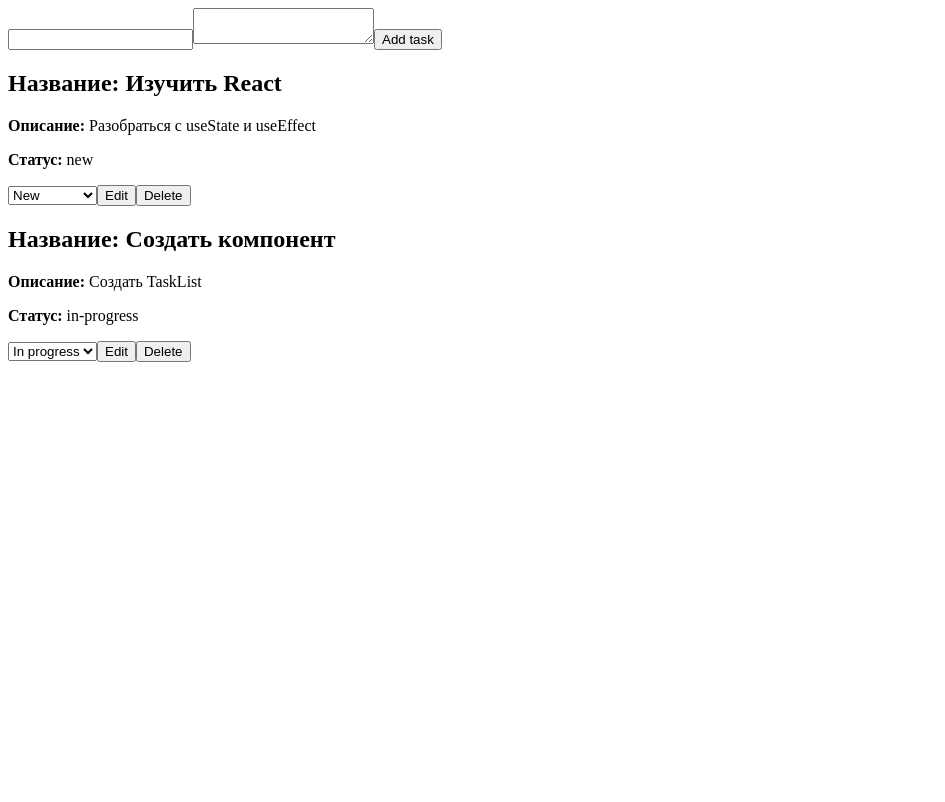
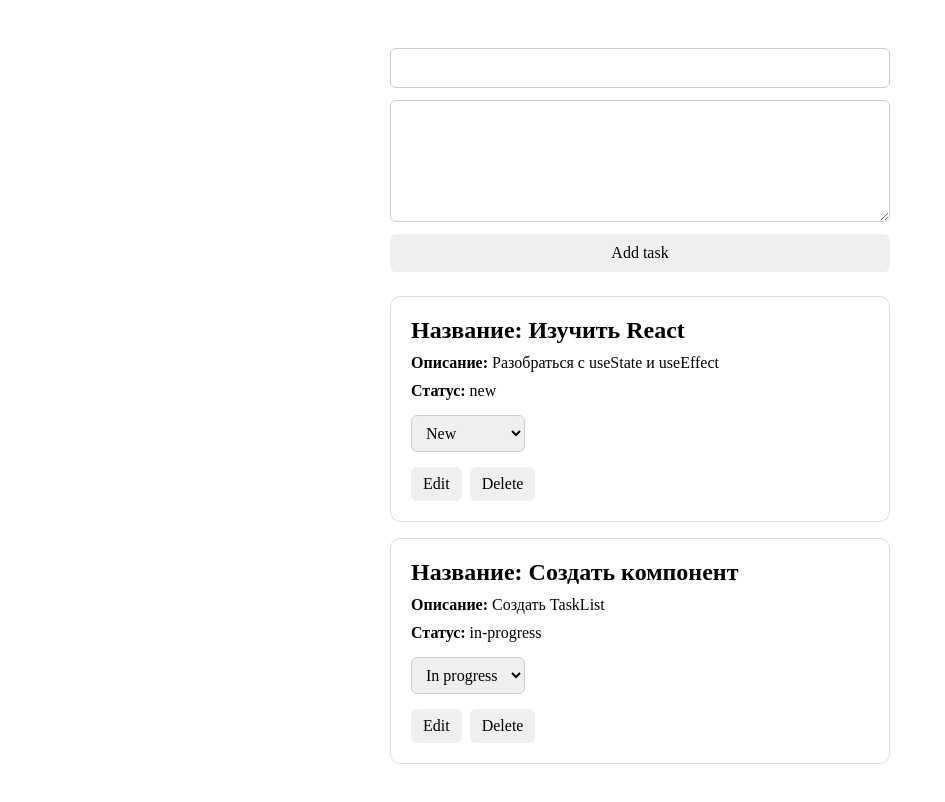
Before and after one commit to taptiyga/task-manager, a React (Vite) app: page / in a window 1280 px wide. Shown: the top 802 px of the page, without its empty margins (0-945 px from the left). Built offline with nearby package versions, Linux system fonts and the light colour scheme.

Commit message:
Add component styling with CSS Modules

```diff
--- /dev/null
+++ b/src/App.module.css
@@ -0,0 +1,10 @@
+.app {
+  min-height: 100vh;
+  padding: 40px 20px;
+}
+
+@media (max-width: 600px) {
+  .app {
+    padding: 20px 12px;
+  }
+}
--- a/src/App.tsx
+++ b/src/App.tsx
@@ -2,6 +2,7 @@ import { useState } from "react";
 import { AddTaskForm } from "./components/AddTaskForm/AddTaskForm";
 import { TaskList } from "./components/TaskList/TaskList";
 import { tasks as initialTasks, type Task } from "./data/tasks";
+import styles from "./App.module.css";
 
 export function App() {
   const [tasks, setTasks] = useState(initialTasks);
@@ -24,7 +25,7 @@ export function App() {
     );
   };
   return (
-    <>
+    <main className={styles.app}>
       <AddTaskForm addTask={addTask} />
       <TaskList
         tasks={tasks}
@@ -32,6 +33,6 @@ export function App() {
         updateTask={updateTask}
         updateTaskStatus={updateTaskStatus}
       />
-    </>
+    </main>
   );
 }
--- /dev/null
+++ b/src/components/AddTaskForm/AddTaskForm.module.css
@@ -0,0 +1,31 @@
+.form {
+  display: flex;
+  flex-direction: column;
+  gap: 12px;
+  max-width: 500px;
+  margin: 0 auto;
+}
+.input,
+.textarea {
+  padding: 10px 12px;
+  border: 1px solid #ccc;
+  border-radius: 6px;
+  font: inherit;
+}
+
+.textarea {
+  min-height: 100px;
+  resize: vertical;
+}
+.button {
+  padding: 10px 16px;
+  border: none;
+  border-radius: 6px;
+  font: inherit;
+  cursor: pointer;
+}
+@media (max-width: 600px) {
+  .form {
+    max-width: none;
+  }
+}
--- a/src/components/AddTaskForm/AddTaskForm.tsx
+++ b/src/components/AddTaskForm/AddTaskForm.tsx
@@ -1,5 +1,6 @@
 import { useState } from "react";
 import type { Task } from "../../data/tasks";
+import styles from "./AddTaskForm.module.css";
 
 type AddTaskFormProps = {
   addTask: (task: Task) => void;
@@ -11,6 +12,7 @@ export function AddTaskForm({ addTask }: AddTaskFormProps) {
 
   return (
     <form
+      className={styles.form}
       onSubmit={(e) => {
         e.preventDefault();
 
@@ -25,14 +27,21 @@ export function AddTaskForm({ addTask }: AddTaskFormProps) {
         setDescription("");
       }}
     >
-      <input value={title} onChange={(e) => setTitle(e.target.value)} />
+      <input
+        className={styles.input}
+        value={title}
+        onChange={(e) => setTitle(e.target.value)}
+      />
 
       <textarea
+        className={styles.textarea}
         value={description}
         onChange={(e) => setDescription(e.target.value)}
       />
 
-      <button type="submit">Add task</button>
+      <button className={styles.button} type="submit">
+        Add task
+      </button>
     </form>
   );
 }
--- /dev/null
+++ b/src/components/TaskItem/TaskItem.module.css
@@ -0,0 +1,69 @@
+.card {
+  padding: 20px;
+  border: 1px solid #ddd;
+  border-radius: 10px;
+}
+
+.title {
+  margin: 0 0 10px;
+}
+
+.description {
+  margin: 0 0 10px;
+}
+
+.status {
+  margin-bottom: 15px;
+}
+
+.actions {
+  display: flex;
+  gap: 8px;
+}
+
+.button {
+  padding: 8px 12px;
+  border: none;
+  border-radius: 6px;
+  font: inherit;
+  cursor: pointer;
+}
+
+.editForm {
+  display: flex;
+  flex-direction: column;
+  gap: 10px;
+}
+
+.input,
+.textarea {
+  padding: 8px 10px;
+  border: 1px solid #ccc;
+  border-radius: 6px;
+  font: inherit;
+}
+
+.textarea {
+  min-height: 80px;
+  resize: vertical;
+}
+.select {
+  padding: 8px 10px;
+  border: 1px solid #ccc;
+  border-radius: 6px;
+  font: inherit;
+  margin-bottom: 15px;
+}
+@media (max-width: 600px) {
+  .card {
+    padding: 16px;
+  }
+
+  .actions {
+    flex-wrap: wrap;
+  }
+
+  .button {
+    flex: 1;
+  }
+}
--- a/src/components/TaskItem/TaskItem.tsx
+++ b/src/components/TaskItem/TaskItem.tsx
@@ -1,6 +1,6 @@
 import { useState } from "react";
 import type { Task } from "../../data/tasks";
-
+import styles from "./TaskItem.module.css";
 
 type TaskItemProps = {
   task: Task;
@@ -19,17 +19,21 @@ export function TaskItem({
   const [title, setTitle] = useState(task.title);
   const [description, setDescription] = useState(task.description);
   return (
-    <>
+    <div className={styles.card}>
       {isEditing ? (
-        <>
-          <input value={title} onChange={(e) => setTitle(e.target.value)} />
-
+          <div className={styles.editForm}>
+            <input
+              className={styles.input}
+              value={title}
+              onChange={(e) => setTitle(e.target.value)}
+            />
             <textarea
+              className={styles.textarea}
               value={description}
               onChange={(e) => setDescription(e.target.value)}
             />
-
             <button
+              className={styles.button}
               onClick={() => {
                 updateTask(task.id, title, description);
                 setIsEditing(false);
@@ -37,19 +41,20 @@ export function TaskItem({
             >
               Save
             </button>
-        </>
+          </div>
       ) : (
         <>
-          <h2>Название: {task.title}</h2>
+          <h2 className={styles.title}>Название: {task.title}</h2>
 
-          <p>
+          <p className={styles.description}>
             <strong>Описание:</strong> {task.description}
           </p>
-          <p>
+          <div className={styles.status}>
             <strong>Статус:</strong> {task.status}
-          </p>
+          </div>
 
           <select
+            className={styles.select}
             value={task.status}
             onChange={(e) =>
               updateTaskStatus(task.id, e.target.value as Task["status"])
@@ -59,12 +64,22 @@ export function TaskItem({
             <option value="in-progress">In progress</option>
             <option value="done">Done</option>
           </select>
-
-          <button onClick={() => setIsEditing(true)}>Edit</button>
-
-          <button onClick={() => deleteTask(task.id)}>Delete</button>
+          <div className={styles.actions}>
+            <button
+              className={styles.button}
+              onClick={() => setIsEditing(true)}
+            >
+              Edit
+            </button>
+            <button
+              className={styles.button}
+              onClick={() => deleteTask(task.id)}
+            >
+              Delete
+            </button>
+          </div>
         </>
       )}
-    </>
+    </div>
   );
 }
--- /dev/null
+++ b/src/components/TaskList/TaskList.module.css
@@ -0,0 +1,12 @@
+.list {
+  display: flex;
+  flex-direction: column;
+  gap: 16px;
+  max-width: 500px;
+  margin: 24px auto 0;
+}
+@media (max-width: 600px) {
+  .list {
+    max-width: none;
+  }
+}
--- a/src/components/TaskList/TaskList.tsx
+++ b/src/components/TaskList/TaskList.tsx
@@ -1,6 +1,6 @@
 import type { Task } from "../../data/tasks";
 import { TaskItem } from "../TaskItem/TaskItem";
-
+import styles from "./TaskList.module.css";
 
 type TaskListProps = {
   tasks: Task[];
@@ -15,7 +15,9 @@ export function TaskList({
   updateTask,
   updateTaskStatus,
 }: TaskListProps) {
-  return tasks.map((task) => (
+  return (
+    <div className={styles.list}>
+      {tasks.map((task) => (
         <TaskItem
           key={task.id}
           task={task}
@@ -23,5 +25,7 @@ export function TaskList({
           updateTask={updateTask}
           updateTaskStatus={updateTaskStatus}
         />
-  ));
+      ))}
+    </div>
+  );
 }
```
Lines whose indentation alone changed are shown as unchanged.
